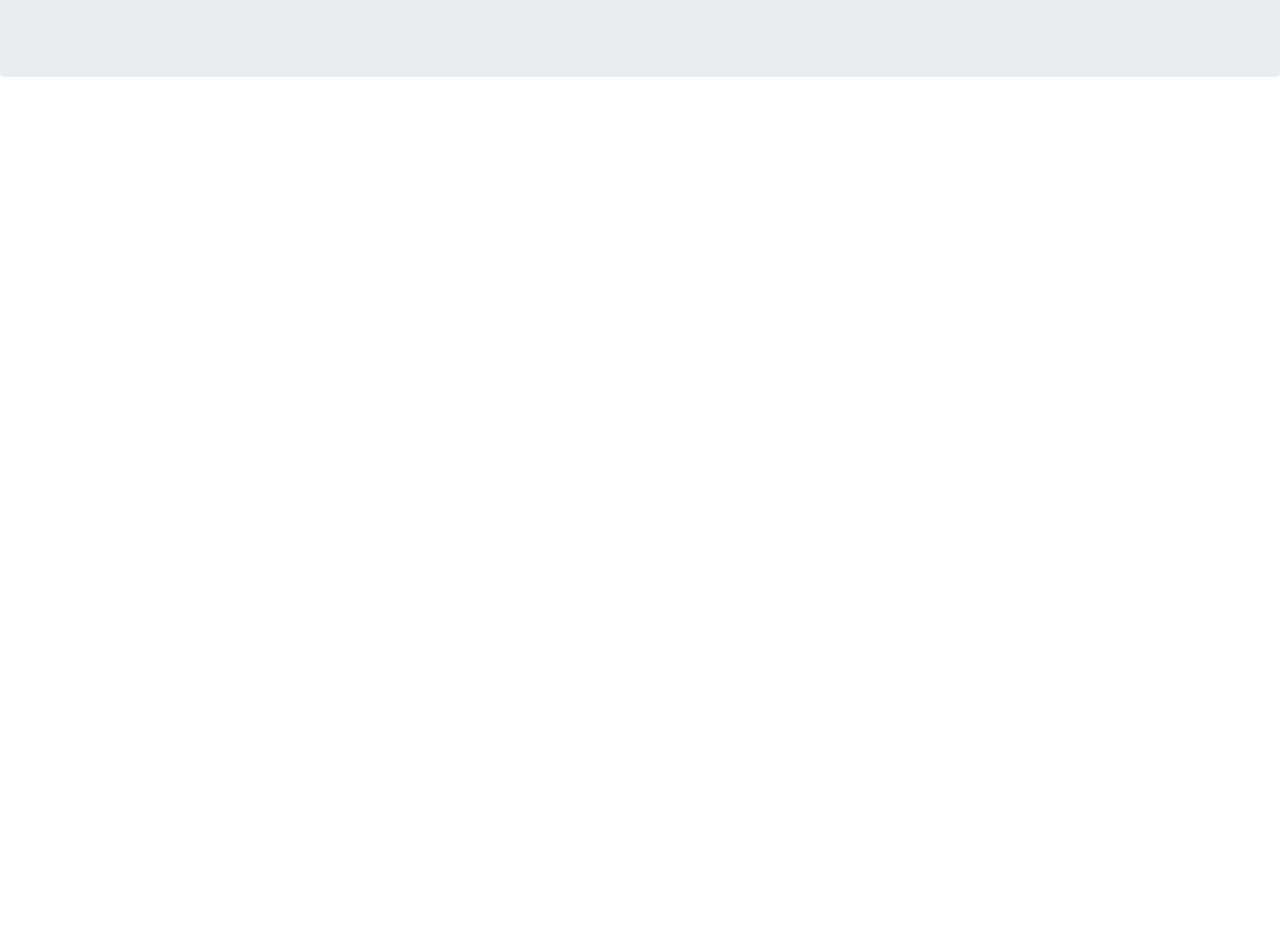
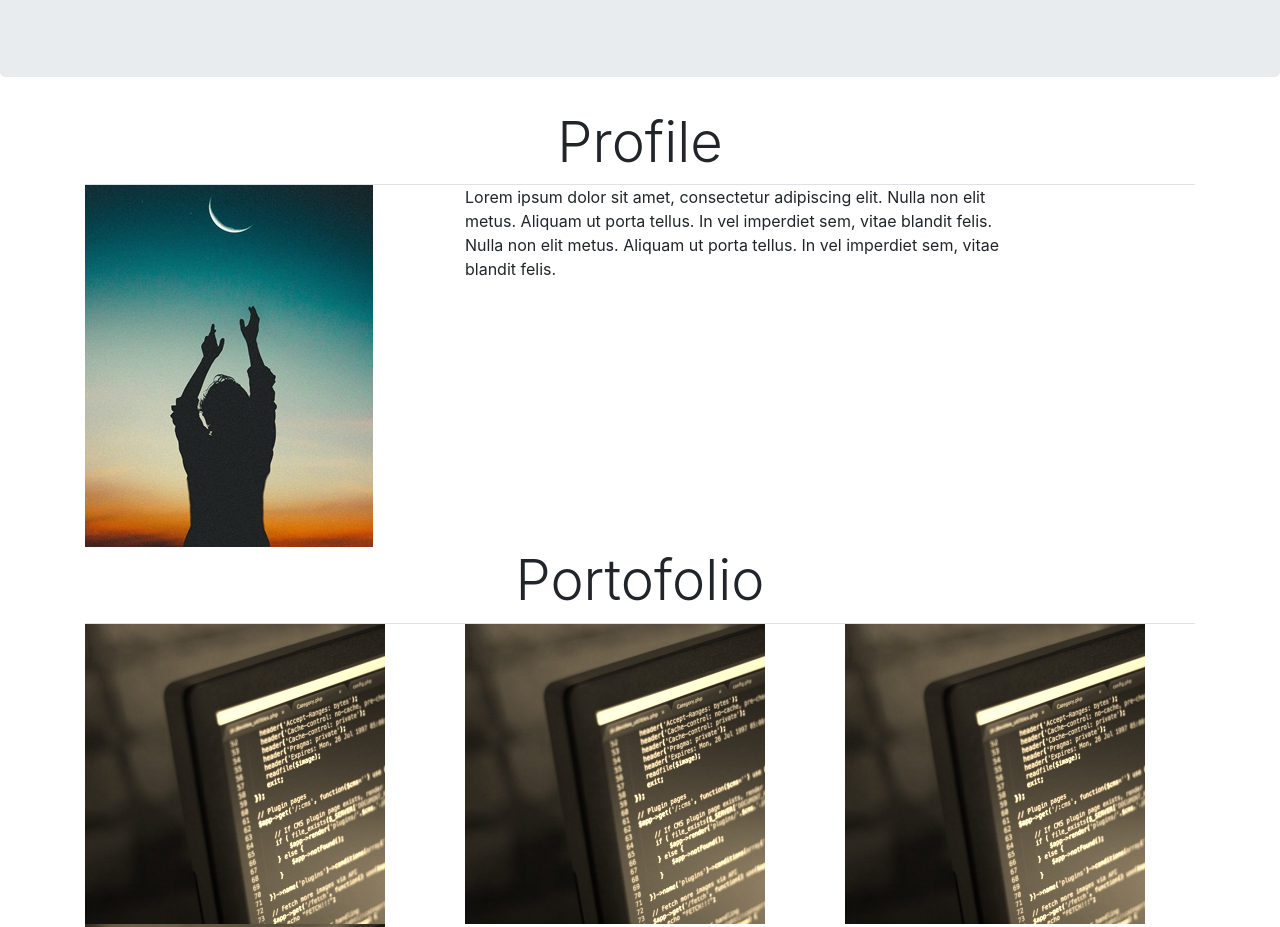
Before and after one commit to panjidwi/wpu-portofolio, a plain HTML site: page index.html in a window 1280 px wide. Shown: the part 290-1217 px from the top of the page. Before the commit the page ends 800 px from the top, so only its background shows below. Drawn offline with Linux system fonts and the light colour scheme.

Commit message:
Menambahkan images & content pada body

```diff
--- a/index.html
+++ b/index.html
@@ -24,9 +24,6 @@
   					<a href="#" class="nav-link">Profile</a>
   				</li>
   				<li class="nav-item">
-  					<a href="#" class="nav-link">Skills</a>
-  				</li>
-  				<li class="nav-item">
   					<a href="#" class="nav-link">Portofolio</a>
   				</li>
   				<li class="nav-item">
@@ -41,6 +38,60 @@
   		</div>
   	</header>
   	<!-- content -->
-  	<main id="content"></main>
+  	<div id="content-body">
+  		<div class="container">
+  			<div class="row">
+  				<!-- profile section -->
+  				<div class="col-lg-12">
+  					<div class="section-title-container border-bottom">
+  						<h2 class="display-4 text-center">Profile</h2>
+  					</div>
+  				</div>
+  				<div class="col-md-4">
+  					<div class="profile-photo">
+  						<img src="asset/images/pp.jpg" />
+  					</div>
+  				</div>
+  				<div class="col-md-6">
+  					<div class="profile-desc">
+  						<p>Lorem ipsum dolor sit amet, consectetur adipiscing elit. Nulla non elit metus. Aliquam ut porta tellus. In vel imperdiet sem, vitae blandit felis. Nulla non elit metus. Aliquam ut porta tellus. In vel imperdiet sem, vitae blandit felis.</p>
+  					</div>
+  				</div>
+  				<!-- portofolio section -->
+  				<div class="col-lg-12">
+  					<div class="section-title-container border-bottom">
+  						<h2 class="display-4 text-center">Portofolio</h2>
+  					</div>
+  				</div>
+  				<div class="col-md-4">
+  					<div class="portofolio-item">
+  						<img src="asset/images/placeholder-1.jpg" />
+  					</div>
+  				</div>
+  				<div class="col-md-4">
+  					<div class="portofolio-item">
+  						<img src="asset/images/placeholder-1.jpg" />
+  					</div>
+  				</div>
+  				<div class="col-md-4">
+  					<div class="portofolio-item">
+  						<img src="asset/images/placeholder-1.jpg" />
+  					</div>
+  				</div>
+  				<div class="col-md-4">
+  					<div class="portofolio-item">
+  						<img src="asset/images/placeholder-1.jpg" />
+  					</div>
+  				</div>
+  				<!-- contact -->
+  			</div>
+  		</div>
+  	</div>
   </body>
 </html>
+
+<!--
+    HTML Template coded by Panji Dwi
+    Email: panjidwi1437@gmail.com
+    This template is for personal use only
+-->
```
Also changed, not shown: asset/images/placeholder-1.jpg (added), asset/images/pp.jpg (added).
